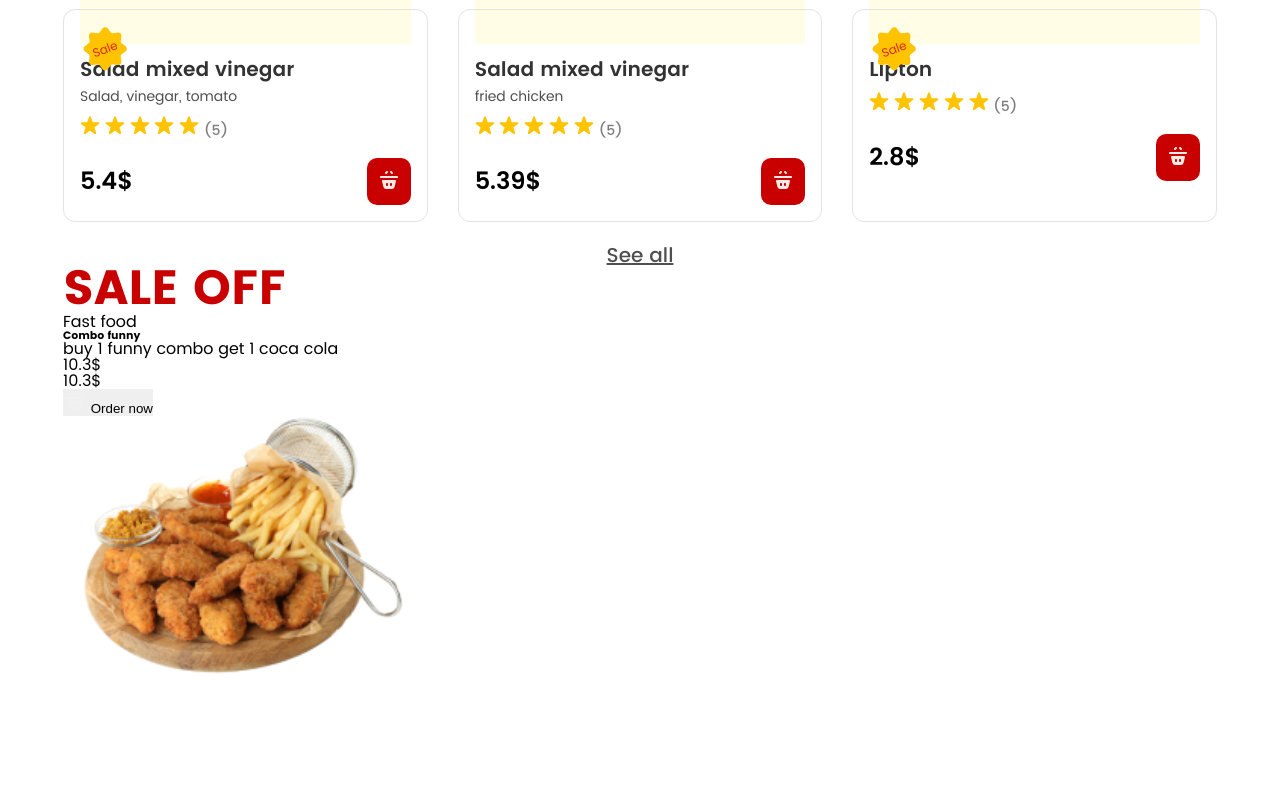
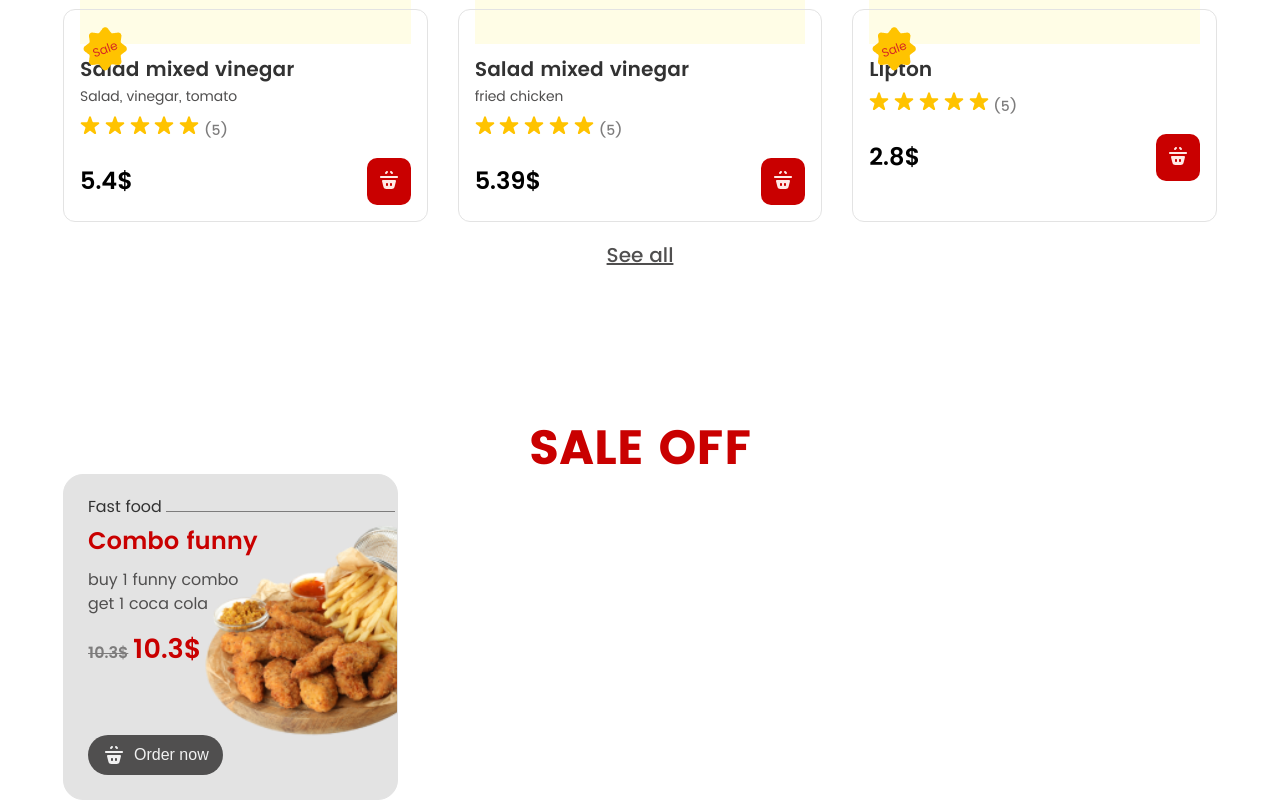
Before and after one commit to hzabbas/McDonald-s, a plain HTML site: page index.html in a window 1280 px wide. Shown: the part 965-1765 px from the top of the page. Before the commit the page ends 1643 px from the top, so only its background shows below. Drawn offline with Linux system fonts and the light colour scheme; files whose address does not match are found by name.

Commit message:
sale off

```diff
--- a/css/style.css
+++ b/css/style.css
@@ -429,6 +429,97 @@ img {
     font-weight: 500;
     text-decoration: underline;
 }
-.grid_foods_off{
-    width: 30%;
+.section_off{
+    margin-top: 10rem;
+    overflow: hidden;
 }
+.row_info_food_off {
+    display: flex;
+}
+.section_off .row_title_section_food{
+    display: flex;
+    justify-content: center;
+}
+
+.item_food_off{
+    width: 335px;
+    background-color: var(--color_E3E3E3);
+    border-radius: 20px;
+    overflow: hidden;
+    border: 1px solid var(--color_E3E3E3);
+    -webkit-border-radius: 20px;
+    -moz-border-radius: 20px;
+    -ms-border-radius: 20px;
+    -o-border-radius: 20px;
+    padding: 1.5rem 0 1.5rem 1.5rem;
+}
+.title_sm_item_food_off span:last-child {
+    display: inline-block;
+    width: 74%;
+    background-color: var(--color_7D7C7C);
+    height: 1px;
+}
+.price_off {
+    margin-top: 1rem;
+}
+
+.title_sm_item_food_off span:first-child {
+    color: var(--color_323232);
+    font-size: 16px;
+    font-weight: 400;
+}
+.left_item_food_off {
+    width: 95%;
+}
+.left_item_food_off p{
+    font-size: 16px;
+    font-weight: 400;
+    color: var(--color_504F4F);
+    line-height: 24px;
+    height: 44px;
+}
+.left_item_food_off .price_off del {
+    font-size: 16px;
+    font-weight: 600;
+    color: var(--color_7D7C7C);
+}
+.left_item_food_off .price_off span {
+    font-size: 27px;
+    font-weight: 600;
+    color: var(--color_C90000);
+    display: inline-block;
+    margin-top: 0.5rem;
+}
+.left_item_food_off h6{
+    font-size: 24px;
+    font-weight: 600;
+    margin: 0.9rem 0;
+    color: var(--color_C90000);
+}
+
+.right_item_food_off img {
+    position: relative;
+    transform: scale(2.1);
+    top: 25%;
+    -webkit-transform: scale(2.1);
+    -moz-transform: scale(2.1);
+    -ms-transform: scale(2.1);
+    -o-transform: scale(2.1);
+}
+.left_item_food_off button {
+    margin-top: 4.5rem;
+    background-color: var(--color_504F4F);
+    color: #F1F1F1  ;
+    font-size: 16px;
+    font-weight: 500 ;
+    text-align: center;
+    border-radius: 20px;
+    padding: 8px 14px;
+    display: flex;
+    align-items: center;
+    column-gap: .5rem;
+    -webkit-border-radius: 20px;
+    -moz-border-radius: 20px;
+    -ms-border-radius: 20px;
+    -o-border-radius: 20px;
+}
--- a/index.html
+++ b/index.html
@@ -457,7 +457,7 @@
                                 <h6>Combo funny</h6>
                                 <p>buy 1 funny combo get 1 coca cola</p>
                                 <div class="price_off">
-                                    <dl>10.3$</dl>
+                                    <del>10.3$</del>
                                     <span>10.3$</span>
                                 </div>
                                 <button>
```
